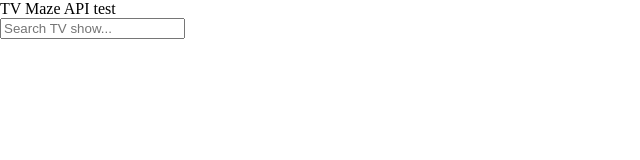
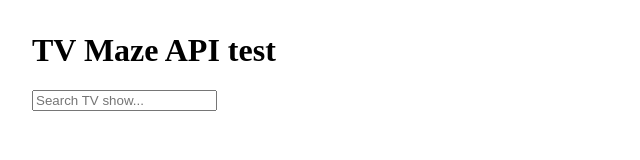
Before and after one commit to roquemolina/TVmazeAPItest, a plain HTML site: page index.html in a window 1280 px wide. Shown: the whole page, without its empty margins (0-640 px from the left). Drawn offline with Linux system fonts and the light colour scheme.

Commit message:
Add files via upload

```diff
--- a/index.html
+++ b/index.html
@@ -19,7 +19,7 @@
     }
 
     body {
-        margin: 0;
+        margin: 2rem;
         overflow-x: hidden;
     }
 
@@ -41,7 +41,7 @@
     }
 </style>
 <body>
-    TV Maze API test
+    <h1>TV Maze API test</h1>
     <input type="search" placeholder="Search TV show..." id="query">
     <div class="loader none">
         <img src="tail-spin.svg" alt="Loading">
```
